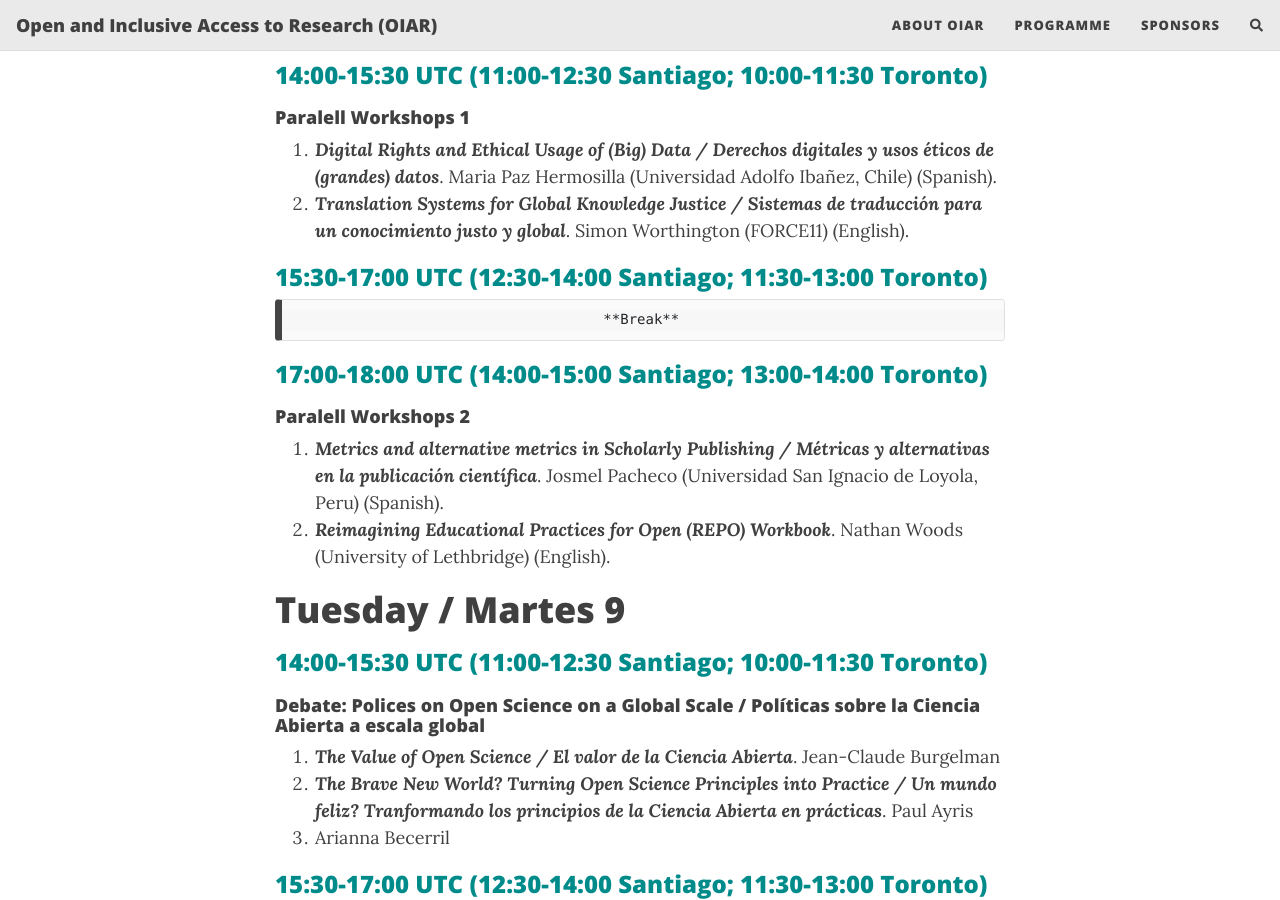
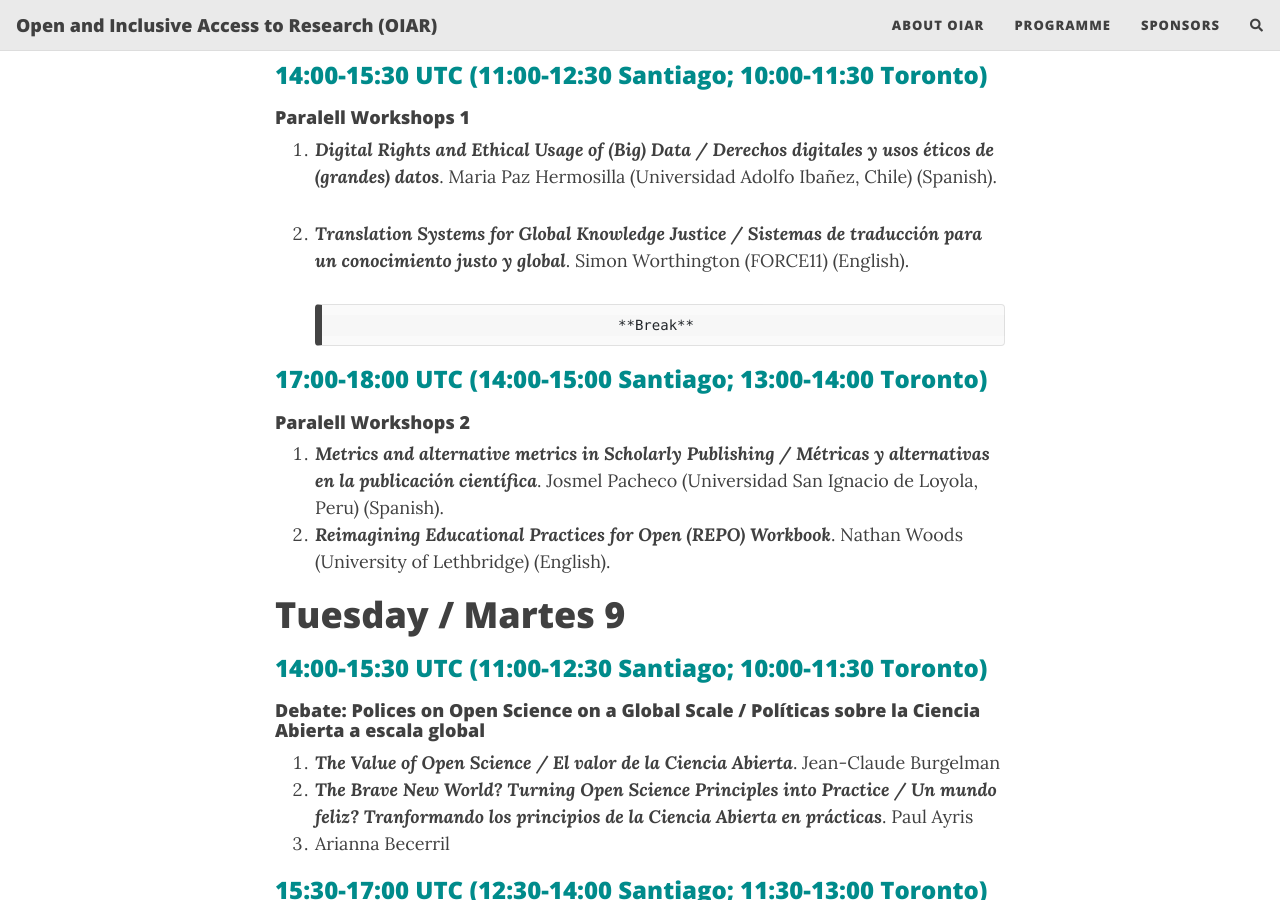
Before and after one commit to caedmon5/OIAR, a Jekyll site: the page built from programme.md, in a window 1280 px wide and 900 px high, scrolled down 439 px. Built offline with Jekyll 4.4.1, drawn with Linux system fonts in a browser that asks for light colours; nearby versions of some CDN libraries; comment, search, counter and statistics services are not loaded.

Commit message:
prueba 4

```diff
--- a/programme.md
+++ b/programme.md
@@ -10,7 +10,6 @@ subtitle: Open and Inclusive Access to Research, November 8-11, 2021
 1. ***Digital Rights and Ethical Usage of (Big) Data / Derechos digitales y usos éticos de (grandes) datos***. Maria Paz Hermosilla (Universidad Adolfo Ibañez, Chile) (Spanish).
 2. ***Translation Systems for Global Knowledge Justice / Sistemas de traducción para un conocimiento justo y  global***. Simon Worthington (FORCE11) (English).
 
-### <span style="color: DarkCyan;">15:30-17:00 UTC (12:30-14:00 Santiago; 11:30-13:00 Toronto)</span>
                                          **Break**
 
 ### <span style="color: DarkCyan;">17:00-18:00 UTC (14:00-15:00 Santiago; 13:00-14:00 Toronto)</span>
```
